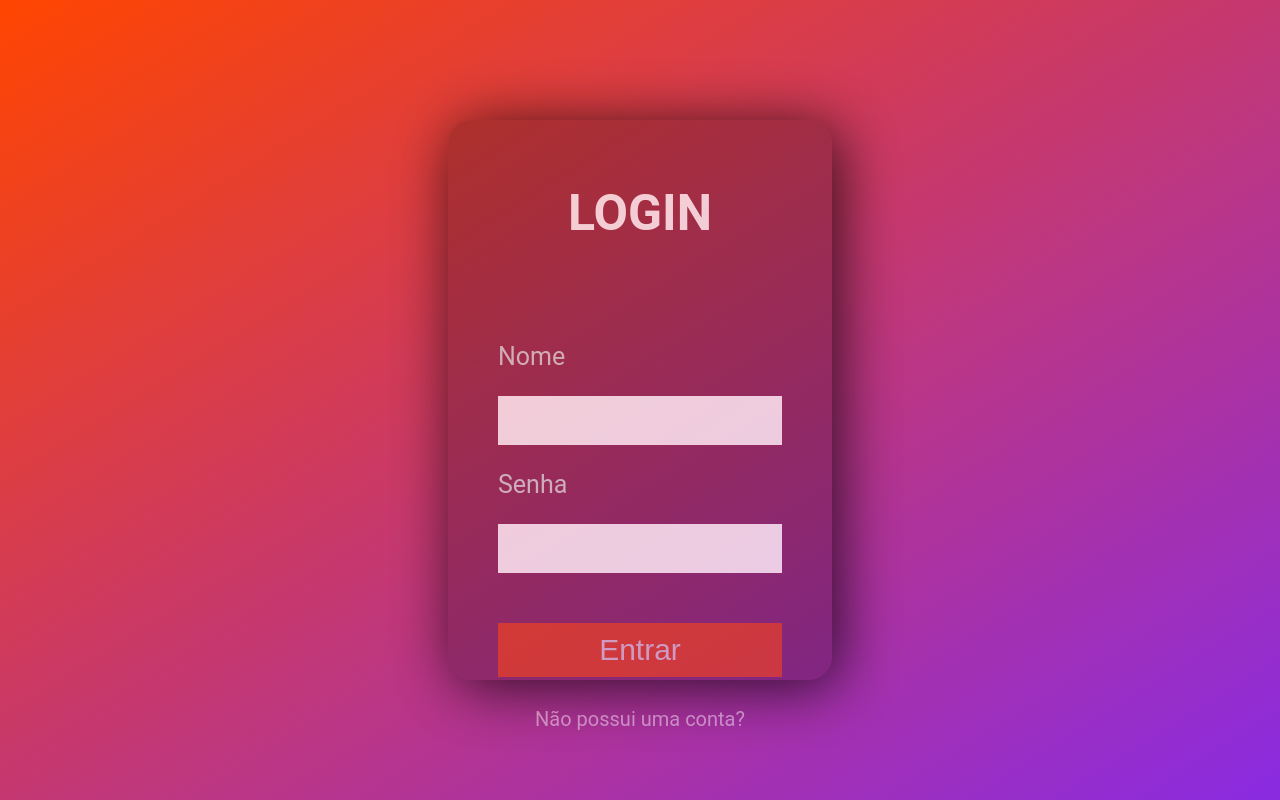
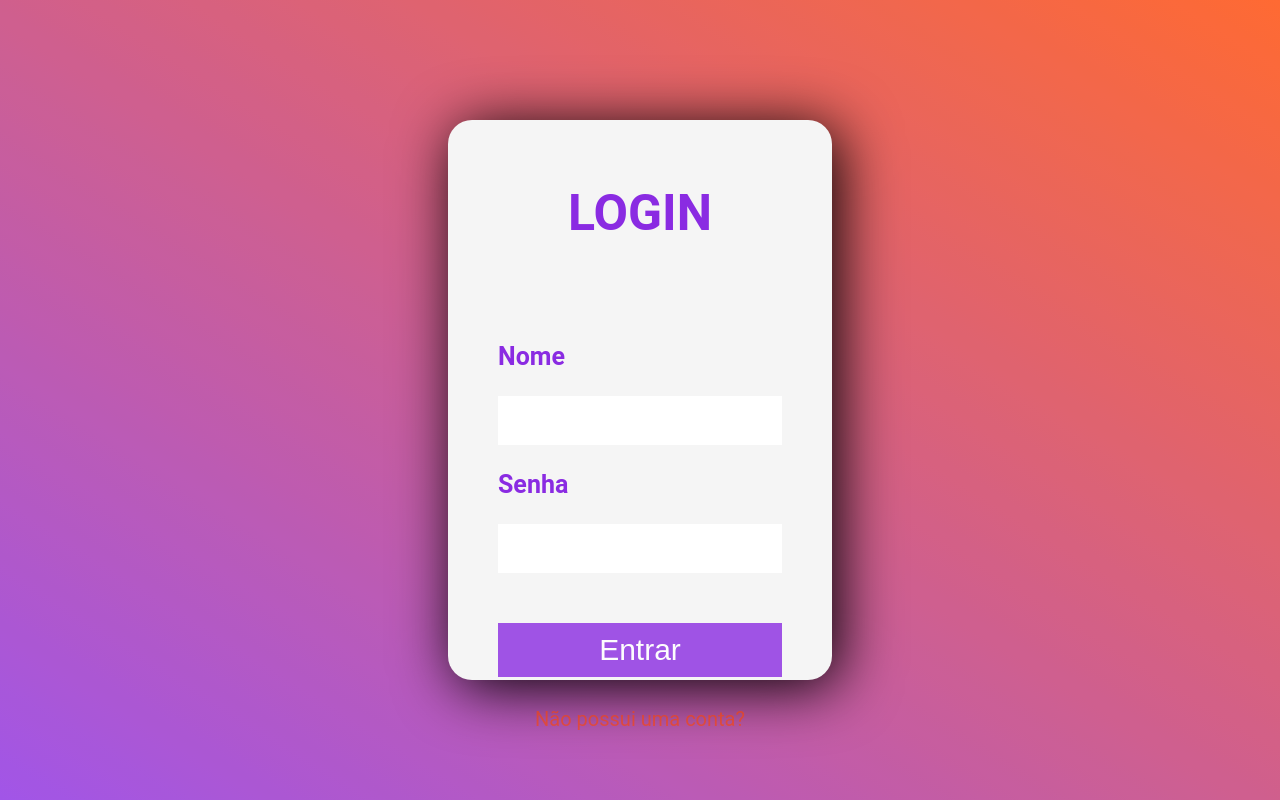
Before and after one commit to VictorPortelinha/KandyNess, a PHP site: page /login.php in a window 1280 px wide. Run offline with PHP 8.4, Linux system fonts and the light colour scheme.

Commit message:
tela de login e cadastro

```diff
--- a/src/PaginaLogin/Styles/login.css
+++ b/src/PaginaLogin/Styles/login.css
@@ -3,14 +3,14 @@
 
 body{
     background-attachment: fixed;
-    background-image: linear-gradient(to bottom right, #FF4500, #8A2BE2);
+    background-image: linear-gradient(to bottom left, #FF4500, #8A2BE2);
     display: flex;
     align-items: center;
     justify-content: center;
     height: 100vh;
     overflow: hidden;
     font-family: "Roboto",sans-serif;
-    color: #ffffff;
+    color:  blueviolet;
     padding: 0;
     margin: 0;
 }
@@ -28,12 +28,21 @@ body{
 .loginContainer{
     width: 30vw;
     height: 70vh;
-    background: linear-gradient(rgba(0,0,0,0.3),rgba(0,0,0,0.3));
+    background-color: #f5f5f5;
     border-radius: 3vmin;
-    opacity: 0.75;
+    opacity: 1;
     box-shadow: 7px 7px 60px black;
     padding: 30px 50px;
-    position: relative;
+    position: absolute;
+}
+
+.about{
+    width: 100vw;
+    height: 100vh;
+    background-color: white;
+    opacity: 0.2;
+    padding: 30px 150px;
+    color: blueviolet;
 }
 
 span{
@@ -49,9 +58,8 @@ h1{
 }
 label{
     font-size: 25px;
-    color:lightgray;
     transition: color .3s ease;
-
+    font-weight: bold;
 }
 
 .control input{
@@ -66,11 +74,11 @@ label{
 }
 
 .control input[type="submit"]{
-    background: orangered;
+    background: blueviolet;
     color: #fff;
     font-size: 30px;
     margin-top: 50px;
-    opacity: 0.7;
+    opacity: 0.8;
     transition: opacity .3s ease;
 }
 
@@ -86,7 +94,7 @@ label{
 
 .link a {
     text-decoration: none;
-    color: #fff;
+    color: orangered;
     opacity: .6;
     transition: opacity .3s ease;
 
--- a/src/PaginaLogin/login.php
+++ b/src/PaginaLogin/login.php
@@ -12,6 +12,8 @@
     </head>
     <body>
 
+    <div class="about">
+    </div>
 
     <div class="loginContainer">
             <h1>Login</h1>
@@ -34,10 +36,6 @@
             </form>
         </div>
 
-
-
-
-
         <script defer>
             const username = document.getElementById("name")
             const nameLbl = document.getElementById("lbName")
@@ -45,17 +43,16 @@
             const passwordLbl = document.getElementById("lbPassword")
 
             username.addEventListener("focus",() => {
-                nameLbl.style.color= "white"
+                nameLbl.style.color= "orangered"
             })
             username.addEventListener("blur",() => {
-                nameLbl.style.color = "lightgray"
-            })
+                nameLbl.style.color = "blueviolet"})
 
             password.addEventListener("focus",() => {
-                passwordLbl.style.color= "white"
+                passwordLbl.style.color= "orangered"
             })
             password.addEventListener("blur",() => {
-                passwordLbl.style.color = "lightgray"
+                passwordLbl.style.color = "blueviolet"
             })
 
 
--- a/src/PaginaVendedores/vendedores.php
+++ b/src/PaginaVendedores/vendedores.php
@@ -1,6 +1,6 @@
  <?php
 
- require_once "../dbConnection/queries.php";
+//  require_once "../dbConnection/queries.php";
 
 
 
```
Also changed, not shown: src/PaginaLogin/cadastro.php (+5 -8 lines). Lines whose indentation alone changed are shown as unchanged.
